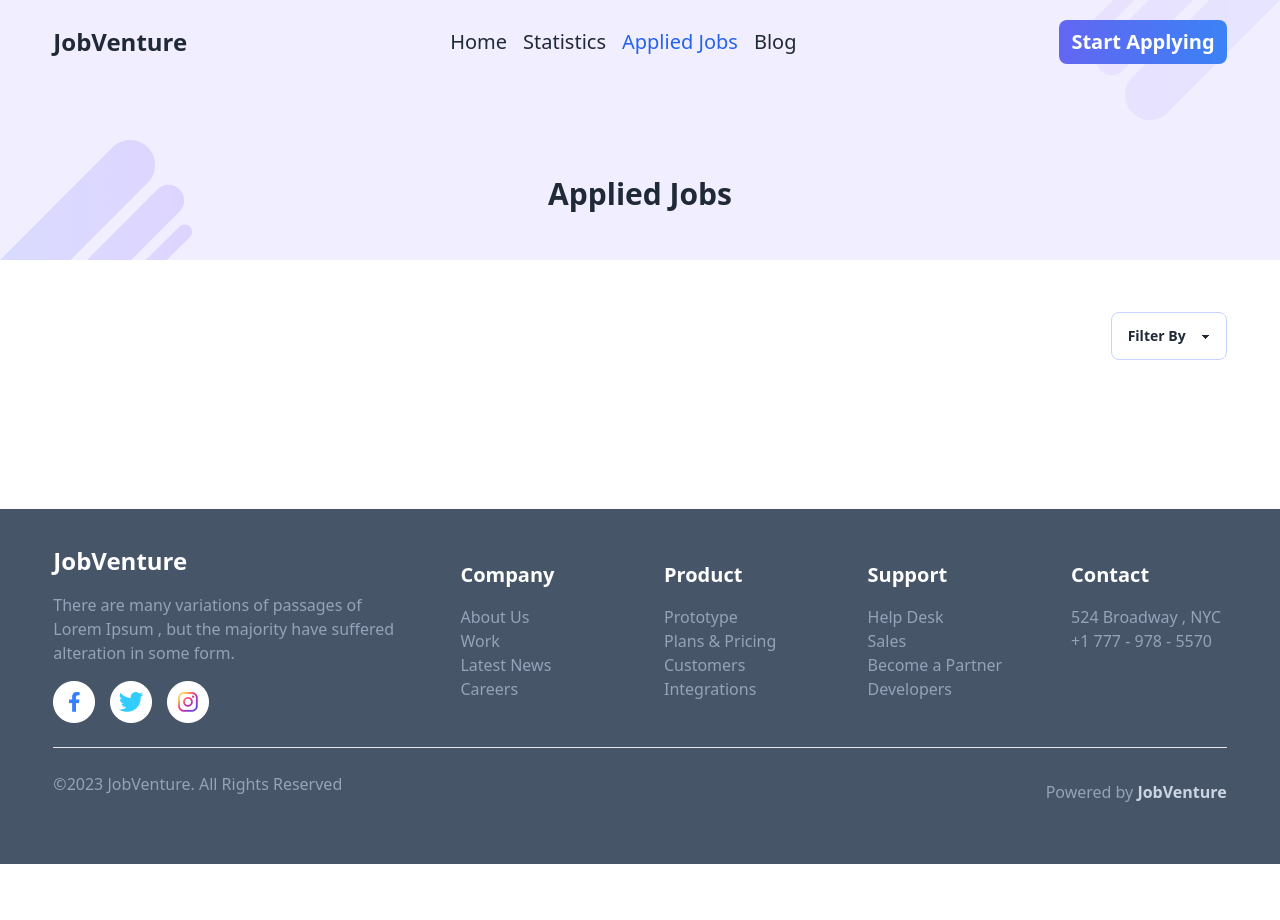
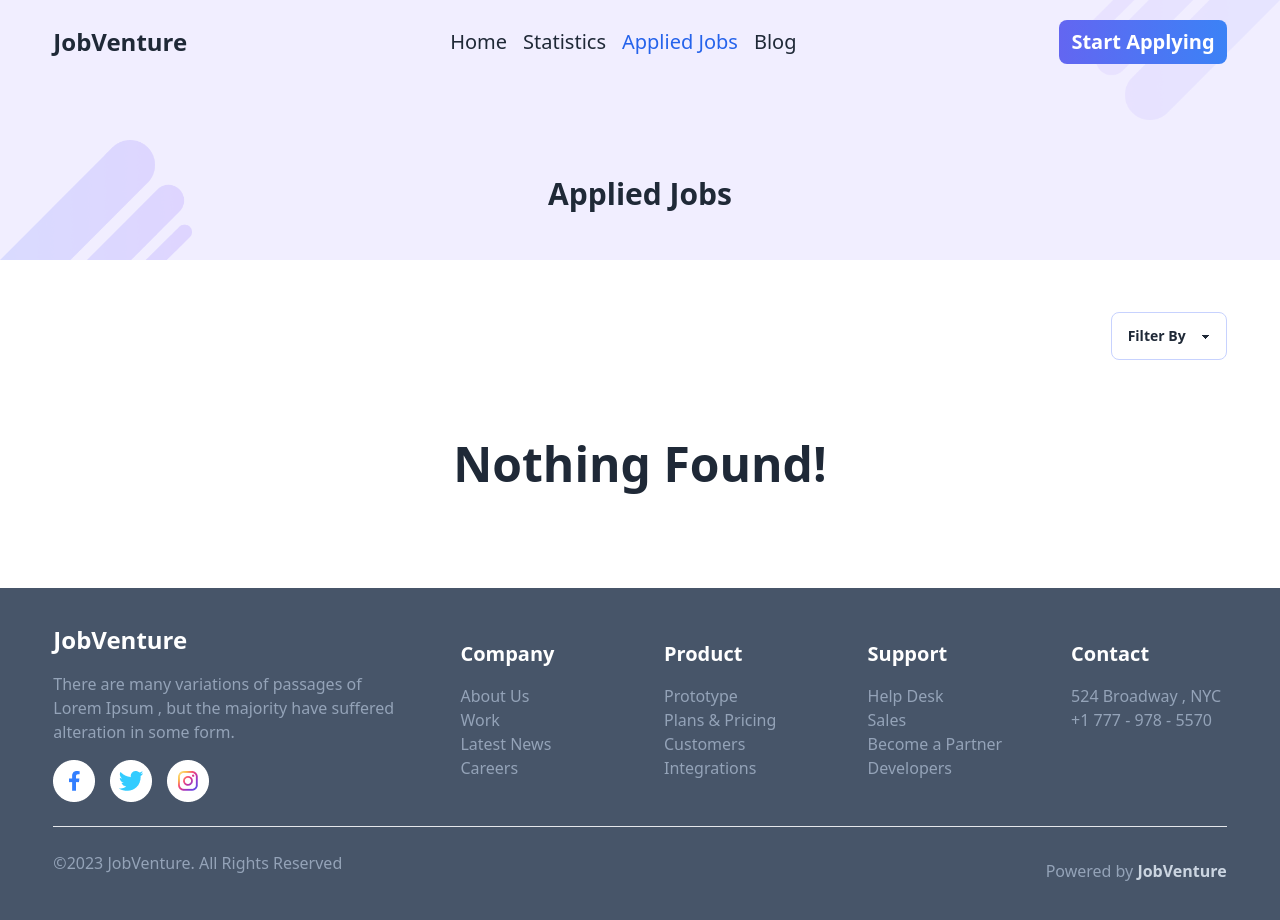
Before and after one commit to Humayun63/job-venture, a React (Vite) app: page /applied-jobs in a window 1280 px wide. Shown: the top 920 px of the page. Before the commit the page ends 864 px from the top, so only its background shows below. Built offline with nearby package versions, Linux system fonts and the light colour scheme.

Commit message:
all done

```diff
--- a/src/Components/AppliedJobs.jsx
+++ b/src/Components/AppliedJobs.jsx
@@ -5,15 +5,15 @@ import SingleAppliedJob from './SinlgeAppliedJob';
 
 
 const AppliedJobs = () => {
-    const appliedJobs = useLoaderData()  ? useLoaderData() : [];
+    const appliedJobs = useLoaderData() ? useLoaderData() : [];
     const [jobs, setJobs] = useState(appliedJobs)
 
     const handleFilterBy = (event) => {
-        if(event.target.value === 'onsite'){
-            const filteredJobs =  appliedJobs.filter(job => job.jobType === 'Onsite')
+        if (event.target.value === 'onsite') {
+            const filteredJobs = appliedJobs.filter(job => job.jobType === 'Onsite')
             setJobs(filteredJobs)
-        }else{
-            const filteredJobs =  appliedJobs.filter(job => job.jobType === 'Remote')
+        } else {
+            const filteredJobs = appliedJobs.filter(job => job.jobType === 'Remote')
             setJobs(filteredJobs)
         }
     }
@@ -29,6 +29,7 @@ const AppliedJobs = () => {
                         <option value="remote">Remote</option>
                     </select>
                 </div>
+                {jobs.length === 0 && <h2 className='text-5xl text-center font-bold my-20'>Nothing Found!</h2>}
                 {
                     jobs.map(job => (
                         <SingleAppliedJob key={job.id} job={job}></SingleAppliedJob>
--- a/src/Components/JobDetails.jsx
+++ b/src/Components/JobDetails.jsx
@@ -22,6 +22,7 @@ const JobDetails = () => {
     }
 
     if(pathname.split('/job/')[1] !== id){
+        console.clear()
         return <ErrorPage></ErrorPage>
     }
     return (
```
